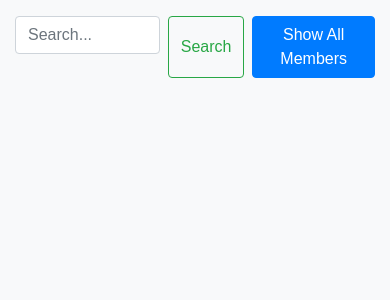
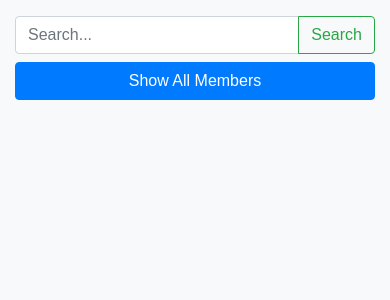
Before and after one commit to ArvinH16/sandipani, a Flask app: page /main_page in a window 390 px wide. Shown: the part 96-396 px from the top of the page. Run offline with Flask 3, Linux system fonts and the light colour scheme; the visitor is signed in with stand-in values (Sample User, id 1); data that the repository does not hold is empty; some libraries are stand-ins or nearby versions.

Commit message:
changes to nav bar and some buttons. Styling updates.

```diff
--- a/flask_app/controllers/index.py
+++ b/flask_app/controllers/index.py
@@ -50,3 +50,9 @@ def render_stats():
     print(donation_count)
 
     return render_template("stats.html", donation_sum = donation_sum, donation_count = donation_count, sale_sum = sale_sum, sale_count = sale_count, tatvadarshan_sum = tatvadarshan_sum, tatvadarshan_count = tatvadarshan_count, student_sponsorship_sum = student_sponsorship_sum, student_sponsorship_count = student_sponsorship_count, member_count = member_count, archived_member_count = archived_member_count)
+
+@app.route("/logout")
+def logout():
+
+    session.clear()
+    redirect("/")
--- a/flask_app/templates/dashboard.html
+++ b/flask_app/templates/dashboard.html
@@ -4,35 +4,16 @@
 
 <head>
     <meta charset="UTF-8">
-    <meta name="viewport" content="width=device-width, initial-scale=1.0">
-    <title>Document</title>
-    <!-- <link rel="stylesheet" type="text/css" href="{{ url_for('static', filename='css/nav.css') }}">
-    <link rel="stylesheet" type="text/css" href="{{ url_for('static', filename='css/dashboard.css') }}"> -->
-
-    <head>
-        <!-- Required meta tags -->
-        <meta charset="utf-8">
-        <meta name="viewport" content="width=device-width, initial-scale=1, shrink-to-fit=no">
+    <meta name="viewport" content="width=device-width, initial-scale=1.0, shrink-to-fit=no">
     <title>Bootstrap Example</title>
-        <!-- load Bootstrap -->
-        <link href="https://cdn.jsdelivr.net/npm/bootstrap@5.0.1/dist/css/bootstrap.min.css" rel="stylesheet"
-            integrity="sha384-+0n0xVW2eSR5OomGNYDnhzAbDsOXxcvSN1TPprVMTNDbiYZCxYbOOl7+AMvyTG2x" crossorigin="anonymous">
-
-        <!-- Optional JavaScript -->
-        <script src="https://cdn.jsdelivr.net/npm/bootstrap@5.0.1/dist/js/bootstrap.bundle.min.js"
-            integrity="sha384-gtEjrD/SeCtmISkJkNUaaKMoLD0//ElJ19smozuHV6z3Iehds+3Ulb9Bn9Plx0x4"
-            crossorigin="anonymous"></script>
-
-        <!-- Add Bootstrap CSS -->
-        <link rel="stylesheet" href="https://stackpath.bootstrapcdn.com/bootstrap/4.3.1/css/bootstrap.min.css">
 
     <!-- jQuery (necessary for Bootstrap's JavaScript plugins) -->
     <script src="https://ajax.googleapis.com/ajax/libs/jquery/3.2.1/jquery.min.js"></script>
 
-        <!-- Include all compiled plugins (below), or include individual files as needed -->
+    <!-- Bootstrap 4 -->
+    <link rel="stylesheet" href="https://stackpath.bootstrapcdn.com/bootstrap/4.3.1/css/bootstrap.min.css">
     <script src="https://maxcdn.bootstrapcdn.com/bootstrap/4.0.0/js/bootstrap.min.js"></script>
 
-    </head>
     <style>
         body {
             font-family: Arial, sans-serif;
@@ -62,20 +43,18 @@
             color: #007bff;
         }
 
-        .form-container {
-            max-width: 400px;
-            margin: 0 auto;
+        @media (max-width: 768px) {
+            form.search-form {
+                flex-direction: column;
             }
 
-        .form-group {
-            margin-bottom: 10px;
+            form.search-form button {
+                margin-top: 10px;
             }
 
-        input[type="text"],
-        input[type="email"],
-        input[type="password"] {
-            font-size: 14px;
-            padding: 5px 10px;
+            .card {
+                margin: 1em 0;
+            }
         }
     </style>
 </head>
@@ -134,12 +113,18 @@
     <div class="container my-3">
         <div class="row">
             <div class="col-md-12">
-                <div class="d-flex justify-content-between">
+                <div class="d-flex justify-content-between flex-column flex-md-row">
                     <!-- Search Form -->
+                    <div class="d-flex flex-grow-1 mb-2 mb-md-0 mr-md-3"> <!-- Added mr-md-3 here -->
                         <form action="/main_page" method="post" class="d-flex flex-grow-1">
-                        <input class="form-control flex-grow-1 mr-2" type="search" name="query" placeholder="Search..." aria-label="Search">
-                        <button class="btn btn-outline-success mr-2" type="submit">Search</button>
+                            <div class="input-group">
+                                <input type="search" name="query" class="form-control flex-grow-1" placeholder="Search..." aria-label="Search">
+                                <div class="input-group-append">
+                                    <button class="btn btn-outline-success" type="submit">Search</button>
+                                </div>
+                            </div>
                         </form>
+                    </div>
 
                     <!-- Show All Members Button -->
                     <a href="/main_page" class="btn btn-primary">Show All Members</a>
```
Also changed, not shown: flask_app/templates/archived_member_dashboard.html (+35 -38 lines). Lines whose indentation alone changed are shown as unchanged.
